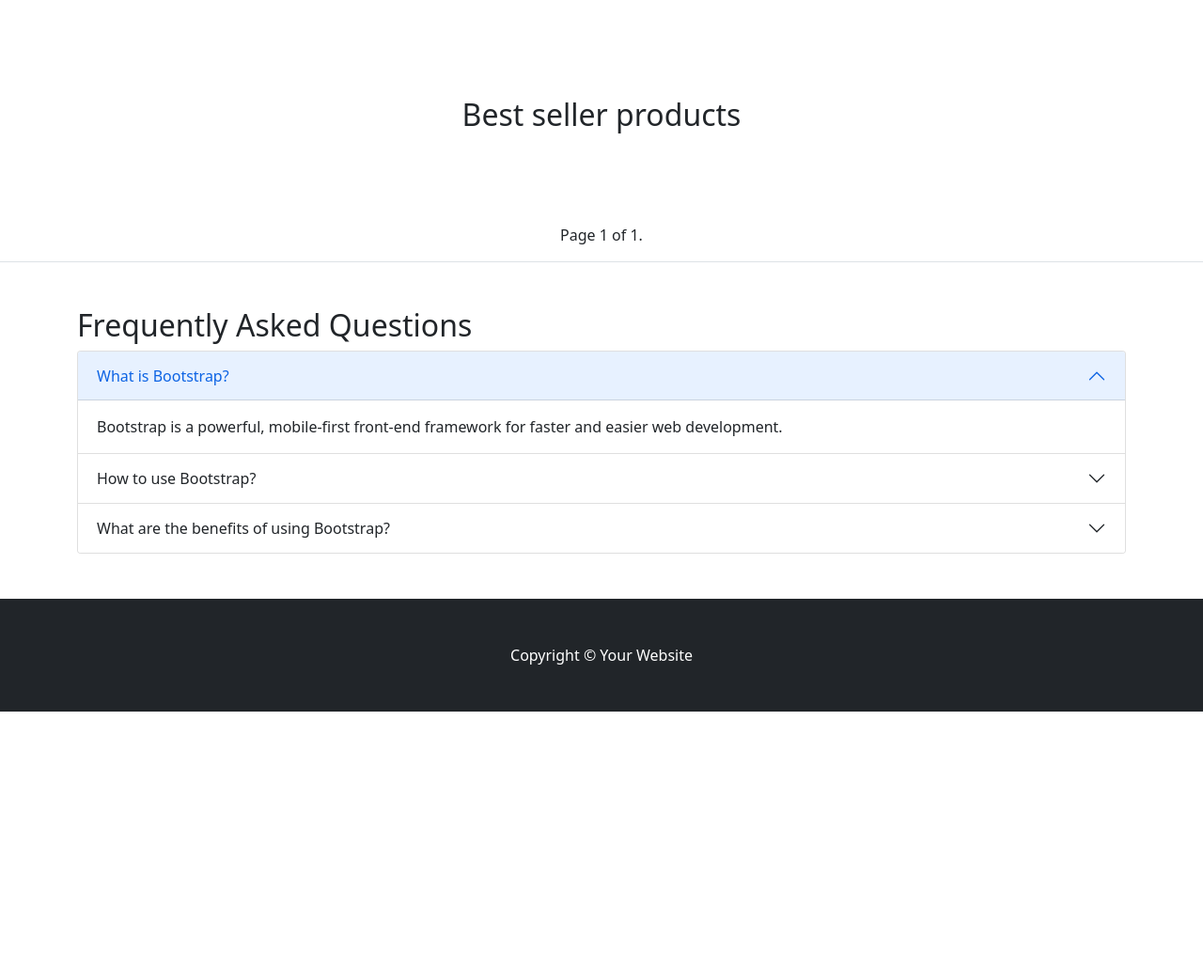
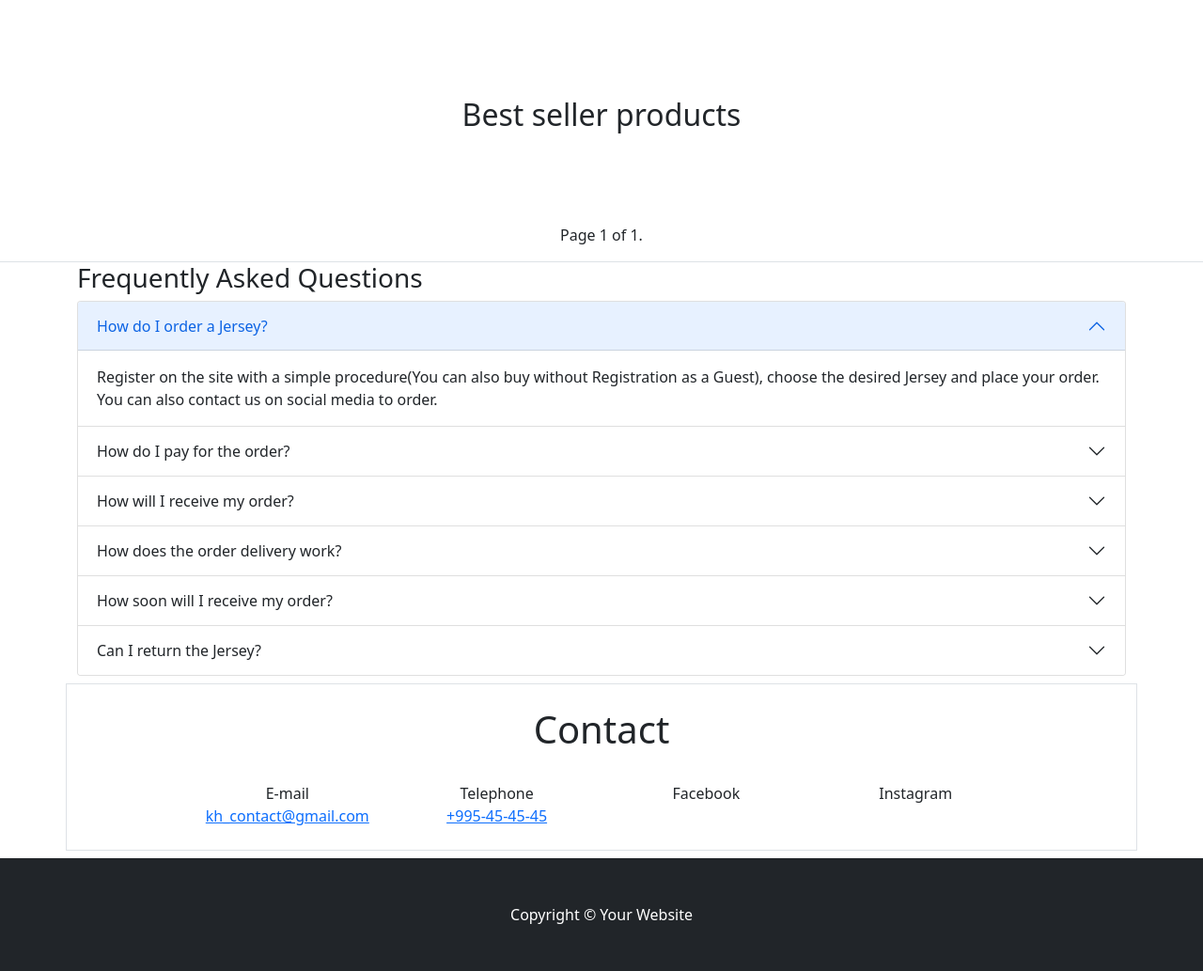
Before and after one commit to merab7/kharikha, a Django app: page / in a window 1280 px wide. Shown: the part 407-1440 px from the top of the page at 94% size. Before the commit the page ends 1164 px from the top, so only its background shows below. Run offline with Django 5.2, Linux system fonts and the light colour scheme; data that the repository does not hold is empty; some libraries are stand-ins or nearby versions.

Commit message:
resolving pagination issue and refactoring database update logic

```diff
--- a/card/templates/cart_sum.html
+++ b/card/templates/cart_sum.html
@@ -3,7 +3,7 @@
 {% block content %}
 
 
-<section class="pt-8">
+<section class="pt-8 sm-pt-28">
   <div class="container">
     <div class="row align-items-start">
       <div class="col-lg-8 ">
@@ -184,7 +184,7 @@
     </div>
   </div>
 </section>
-<br><br>
+<br><br><br><br><br><br>
 <script>
 $("#apply").click(function () {
     var cuponCode = $("#cupon").val();
--- a/card/templates/edit.html
+++ b/card/templates/edit.html
@@ -114,9 +114,11 @@
             <option selected value="{{ product.size }}">
               {{ product.size }}
             </option>
-            {% for size in size_count %} {% if size.size != product.size %}
+            {% for size in size_count %}
+            {% if size.quantity %}
+            {% if size.size != product.size %}
             <option value="{{ size.size }}">{{ size.size }}</option>
-            {% endif %}  {% endfor %}
+            {% endif %} {% endif %} {% endfor %}
           </select>
         </div>
         <div class="d-flex pb-2">
--- a/store/templates/base.html
+++ b/store/templates/base.html
@@ -80,7 +80,7 @@
     <!-- Start header -->
     <header>
       <nav
-        class="bg-base-color navbar navbar-expand-md header-light p-1 "
+        class="bg-base-color navbar navbar-expand-lg header-light p-1 "
       >
         <div class="container-fluid ">
           <button
@@ -125,6 +125,15 @@
                 <li class="nav-item">
                   <a class="nav-link fs-4" href="#faq">{% trans "FAQ" %}</a>
                 </li>
+                {% if request.LANGUAGE_CODE == 'en' %}
+                <li class="nav-item">
+                  <a class="nav-link fs-4" href="#contact">{% trans "Contact" %}</a>
+                </li>
+                {% else %}
+                <li class="nav-item">
+                  <a class="nav-link fs-4" href="#contact">{% trans "კონტაქტი" %}</a>
+                </li>
+                {% endif %}
                 {% endif %}
               </ul>
             </div>
@@ -240,7 +249,6 @@
       </div>
     </footer>
 
-    <!-- Smooth Scroll Script -->
     <script>
       document.querySelectorAll("a.nav-link[href^='#']").forEach((anchor) => {
         anchor.addEventListener("click", function (e) {
--- a/store/templates/details.html
+++ b/store/templates/details.html
@@ -69,10 +69,12 @@
           <ul class="shop-size mb-0">
             {% if size_count %}
             {% for size in size_count %}
+            {% if size.quantity  %}
             <li>
               <input class="d-none" type="radio" id="size-{{ size.size }}" name="size" value="{{ size.size }}" />
               <label for="size-{{ size.size }}"><span>{{ size.size }}</span></label>
             </li>
+            {% endif %}
             {% endfor %}
             {% else %}
             <li><span>{% trans "Unavailable" %}</span></li>
--- a/store/templates/home.html
+++ b/store/templates/home.html
@@ -65,9 +65,9 @@
   <div class="container">
     <ul class="shop-modern d-flex justify-content-between flex-wrap">
       {% for category in categories %}
-      <li class="grid-item col-lg-3 col-md-4 col-sm-6 col-xs-12 mb-4">
-        <div class="shop-box mb-10px p-5">
-          <div class="shop-image mb-20px position-relative">
+      <li class="grid-item col-lg-2 col-md-4 col-sm-6 col-xs-12 mb-4 bg-transparent ">
+        <div class="shop-box mb-10px p-5 ">
+          <div class="shop-image mb-20px position-relative ">
             <a href="{% url 'category' category.name %}">
               <img src="{{ category.image.url }}" alt="{{ category.name }}" />
               <div class="shop-overlay bg-gradient-gray-light-dark-transparent"></div>
@@ -97,7 +97,7 @@
 </section>
 
 <!-- Products Section -->
-<section id="products-section" class=" mt-5 ps-7 pe-7 pb-3 lg-ps-3 lg-pe-3 sm-pb-6 xs-px-0 border-bottom p-2">
+<section id="products-section" class="mt-5 ps-7 pe-7 pb-3 lg-ps-3 lg-pe-3 sm-pb-6 xs-px-0 border-bottom p-2">
   <div class="container">
     <div class="row mb-5 xs-mb-8">
       <div class="col-12 text-center">
@@ -108,116 +108,196 @@
       </div>
     </div>
   </div>
-  <div class="container-fluid">
-    <div class="row">
-      <div class="col-12">
-        <ul class="shop-modern d-flex justify-content-between flex-wrap">
-          {% for product in page_obj %}
-          <li class="grid-item col-lg-3 col-md-4 col-sm-6 col-xs-12 mb-4">
-            <div class="shop-box mb-10px p-5">
-              <div class="shop-image mb-20px position-relative">
-                <a href="{% url 'details' product.id %}">
-                  <img src="{{ product.image.url }}" alt="{{ product.name }}" />
-                  <div class="shop-overlay bg-gradient-gray-light-dark-transparent"></div>
-                  {% if product.sale > 0 %}
-                  <div class="sale-percentage position-absolute top-0 start-0 bg-danger text-white px-2 py-1">
-                    {{ product.sale }}%{% trans "Off" %}
-                  </div>
-                  {% endif %}
-                  <div class="shop-hover d-flex justify-content-center align-items-center w-100 h-100 position-absolute top-0 start-0">
-                    <div class="shop-buttons-wrap">
-                      <a href="{% url 'details' product.id %}" class="alt-font btn btn-small btn-box-shadow btn-round-edge left-icon add-to-cart custom-add-to-cart-btn" style="background-color: black; color: white;">
-                        <i class="bi-cart-fill"></i>
-                        <span class="quick-view-text button-text">{% trans "Add to cart" %}</span>
-                      </a>
-                    </div>
-                  </div>
-                </a>
-              </div>
-              <div class="shop-footer text-center">
-                {% if request.LANGUAGE_CODE == 'ka' %}
-                <a href="{% url 'details' product.id %}" class="alt-font text-dark-gray fs-19 fw-500">{{ product.name }}</a>
-                {% else %}
-                <a href="{% url 'details' product.id %}" class="alt-font text-dark-gray fs-19 fw-500">{{ product.name_en }}</a>
-                {% endif %}
-                {% if product.sale > 0 %}
-                <div class="price lh-22 fs-16">
-                  <del>${{ product.price }}</del> ${{ product.new_price }}
-                </div>
-                {% else %}
-                <div class="price lh-22 fs-16">${{ product.price }}</div>
-                {% endif %}
-              </div>
-            </div>
-          </li>
-          {% endfor %}
-        </ul>
+  <div id="product-list-container">
+    <!-- Include the products partial template -->
+    {% include 'partials/products.html' %}
 
-
-
-        <!-- Pagination controls -->
-        <div class="pagination justify-content-center mt-5">
-          <span class="step-links">
-            {% if page_obj.has_previous %}
-            <a href="?page=1">« {% trans "first" %}</a>
-            <a href="?page={{ page_obj.previous_page_number }}">{{ page_obj.previous_page_number }}</a>
-            {% endif %}
-            <span class="pagination">Page {{ page_obj.number }} of {{ page_obj.paginator.num_pages }}.</span>
-            {% if page_obj.has_next %}
-            <a href="?page={{ page_obj.next_page_number }}">{{ page_obj.next_page_number }}</a>
-            <a href="?page={{ page_obj.paginator.num_pages }}">»</a>
-            {% endif %}
-          </span>
-        </div>
-      </div>
-    </div>
   </div>
 </section>
+
 <section id="faq">
-  <div  class="container my-5">
-    <h2>{% trans "Frequently Asked Questions" %}</h2>
+  <div  class="container">
+    <h3>{% trans "Frequently Asked Questions" %}</h3>
     <div class="accordion" id="faqAccordion">
         <div class="accordion-item">
             <h2 class="accordion-header" id="headingOne">
                 <button class="accordion-button" type="button" data-bs-toggle="collapse" data-bs-target="#collapseOne" aria-expanded="true" aria-controls="collapseOne">
-                    {% trans "What is Bootstrap?" %}
+                    {% trans "How do I order a Jersey?" %}
                 </button>
             </h2>
             <div id="collapseOne" class="accordion-collapse collapse show" aria-labelledby="headingOne" data-bs-parent="#faqAccordion">
                 <div class="accordion-body">
-                    {% trans "Bootstrap is a powerful, mobile-first front-end framework for faster and easier web development." %}
+                    {% trans "Register on the site with a simple procedure(You can also buy without Registration as a Guest), choose the desired Jersey and place your order. You can also contact us on social media to order." %}
                 </div>
             </div>
         </div>
         <div class="accordion-item">
             <h2 class="accordion-header" id="headingTwo">
                 <button class="accordion-button collapsed" type="button" data-bs-toggle="collapse" data-bs-target="#collapseTwo" aria-expanded="false" aria-controls="collapseTwo">
-                    {% trans "How to use Bootstrap?" %}
+                    {% trans "How do I pay for the order?" %}
                 </button>
             </h2>
             <div id="collapseTwo" class="accordion-collapse collapse" aria-labelledby="headingTwo" data-bs-parent="#faqAccordion">
                 <div class="accordion-body">
-                    {% trans "You can use Bootstrap by including its CSS and JS files in your project and using its pre-defined classes." %}
+                    {% trans "Payment by card will be added to the site soon. Until then, you can select the transfer option when ordering and transfer the amount. Payment is also possible to pay when the order is received." %}
                 </div>
             </div>
         </div>
         <div class="accordion-item">
             <h2 class="accordion-header" id="headingThree">
                 <button class="accordion-button collapsed" type="button" data-bs-toggle="collapse" data-bs-target="#collapseThree" aria-expanded="false" aria-controls="collapseThree">
-                    {% trans "What are the benefits of using Bootstrap?" %}
+                    {% trans "How will I receive my order?" %}
                 </button>
             </h2>
             <div id="collapseThree" class="accordion-collapse collapse" aria-labelledby="headingThree" data-bs-parent="#faqAccordion">
                 <div class="accordion-body">
-                    {% trans "Bootstrap offers responsive design, a wide range of components, and a consistent design framework, making web development faster and easier." %}
+                    {% trans "You can pick up the order yourself at the following locations: Vazha-Pshavela, Tsereteli, or Marjanishvili avenues. If you want to pick up the order yourself, mark the desired location in the additional information field and leave us a contact number." %}
                 </div>
             </div>
         </div>
+        <div class="accordion-item">
+          <h2 class="accordion-header" id="headingfour">
+              <button class="accordion-button collapsed" type="button" data-bs-toggle="collapse" data-bs-target="#collapsefour" aria-expanded="false" aria-controls="collapseThree">
+                  {% trans "How does the order delivery work?" %}
+              </button>
+          </h2>
+          <div id="collapsefour" class="accordion-collapse collapse" aria-labelledby="headingfour" data-bs-parent="#faqAccordion">
+              <div class="accordion-body">
+                  {% trans "Currently, the delivery is made throughout the central districts of Tbilisi. If you want to use the delivery service and receive the jersey at the desired address, please specify the mentioned address in detail. Delivery service is free." %}
+              </div>
+          </div>
+      </div>
+      <div class="accordion-item">
+        <h2 class="accordion-header" id="headingfive">
+            <button class="accordion-button collapsed" type="button" data-bs-toggle="collapse" data-bs-target="#collapsefive" aria-expanded="false" aria-controls="collapseThree">
+                {% trans "How soon will I receive my order?" %}
+            </button>
+        </h2>
+        <div id="collapsefive" class="accordion-collapse collapse" aria-labelledby="headingfive" data-bs-parent="#faqAccordion">
+            <div class="accordion-body">
+                {% trans "Your order can be delivered from the day of ordering. The maximum delivery time is two working days." %}
+            </div>
+        </div>
+    </div>
+    <div class="accordion-item">
+      <h2 class="accordion-header" id="headingsix">
+          <button class="accordion-button collapsed" type="button" data-bs-toggle="collapse" data-bs-target="#collapsesix" aria-expanded="false" aria-controls="collapseThree">
+              {% trans "Can I return the Jersey?" %}
+          </button>
+      </h2>
+      <div id="collapsesix" class="accordion-collapse collapse" aria-labelledby="headingsix" data-bs-parent="#faqAccordion">
+          <div class="accordion-body">
+              {% trans "You can return the jersey within two working days of receipt if you find any damage or if the size does not fit you. Contact us for a return." %}
+          </div>
+      </div>
+  </div>
     </div>
 </div>
 
 
 </section>
 
+<section id="contact" class="mb-0  p-2 text-center">
+  <div class="container border p-4 ">
+    <div class="pb-4">
+      {% if request.LANGUAGE_CODE == 'en' %}
+          <h1>Contact</h1>
+      {% else %}
+      <h3>დაგვიკავშირდი</h3>
+      {% endif %}
+    </div>
+      <div class="row row-cols-1 row-cols-lg-5 row-cols-md-2 row-cols-sm-2 justify-content-center" >
+          <!-- start features box item -->
+          <div class="col icon-with-text-style-09 md-mb-40px">
+              <div class="feature-box">
+                  <div class="feature-box-icon feature-box-icon-rounded dark-hover hover-box text-base-color w-90px h-90px rounded-circle mb-10px">
+                      <i class="bi bi-envelope icon-large"></i>
+                      <div class="feature-box-icon-hover bg-base-color rounded-circle"></div>
+                  </div>
+                  <div class="feature-box-content last-paragraph-no-margin">
+                      <span class="d-block fw-700 text-dark-gray mb-5px fs-18">{% trans "E-mail" %}</span>
+                      <div class="w-100 d-block">
+                          <a href="mailto:info@yourdomain.com">kh_contact@gmail.com</a><br>
+
+                      </div>
+                  </div>
+              </div>
+          </div>
+          <!-- end features box item -->
+          <!-- start features box item -->
+          <div class="col icon-with-text-style-09 xs-mb-40px">
+              <div class="feature-box">
+                  <div class="feature-box-icon feature-box-icon-rounded dark-hover hover-box text-base-color w-90px h-90px rounded-circle mb-10px">
+                      <i class="bi bi-telephone icon-large"></i>
+                      <div class="feature-box-icon-hover bg-base-color rounded-circle"></div>
+                  </div>
+                  <div class="feature-box-content last-paragraph-no-margin">
+                      <span class="d-block fw-700 text-dark-gray mb-5px fs-18">{% trans "Telephone" %}</span>
+                      <div class="w-100 d-block">
+                          <span class="d-block"><a href="tel:1800222000">+995-45-45-45</a></span>
+
+                      </div>
+                  </div>
+              </div>
+          </div>
+
+          <!-- end features box item -->
+          <div class="col icon-with-text-style-09">
+              <div class="feature-box">
+                  <div class="feature-box-icon feature-box-icon-rounded dark-hover hover-box text-base-color w-90px h-90px rounded-circle mb-10px">
+                      <i class="bi bi-facebook icon-large"></i>
+                      <div class="feature-box-icon-hover bg-base-color rounded-circle"></div>
+                  </div>
+                  <div class="feature-box-content last-paragraph-no-margin">
+                      <span class="d-block fw-700 text-dark-gray mb-5px fs-18">Facebook</span>
+                      <a href="https://www.instagram.com/your_instagram_page/" target="_blank"></a>
+
+                  </div>
+              </div>
+          </div>
+          <div class="col icon-with-text-style-09">
+            <div class="feature-box">
+                <div class="feature-box-icon feature-box-icon-rounded dark-hover hover-box text-base-color w-90px h-90px rounded-circle mb-10px">
+                    <i class="bi bi-instagram icon-large pointer"></i>
+                    <div class="feature-box-icon-hover bg-base-color rounded-circle"></div>
+                </div>
+                <div class="feature-box-content last-paragraph-no-margin">
+                    <span class="d-block fw-700 text-dark-gray mb-5px fs-18">Instagram</span>
+                    <a href="https://www.instagram.com/your_instagram_page/" target="_blank"></a>
+
+                </div>
+            </div>
+        </div>
+      </div>
+
+  </div>
+
+<script src="https://code.jquery.com/jquery-3.6.0.min.js"></script>
+<script>
+
+$(document).ready(function() {
+    $('#products-section').on('click', '.page-link', function(e) {
+        e.preventDefault();
+        var page = $(this).data('page');
+
+        $.ajax({
+            url: "{% url 'load_products' %}",
+            data: {
+                'page': page
+            },
+
+            success: function(data) {
+
+                $('#product-list-container').html(data);
+
+            }
+        });
+    });
+});
+
+</script>
+
+</section>
+
 
 {% endblock %}
--- /dev/null
+++ b/store/templates/partials/products.html
@@ -0,0 +1,61 @@
+{% load static %} {% load i18n %}
+<div class="row">
+    <div class="col-12">
+      <ul class="shop-modern d-flex justify-content-between flex-wrap ">
+        {% for product in page_obj %}
+        <li class="grid-item col-lg-3 col-md-4 col-sm-6 col-xs-12 mb-4 ">
+          <div class="shop-box mb-10px p-5">
+            <div class="shop-image mb-20px position-relative">
+              <a href="{% url 'details' product.id %}">
+                <img src="{{ product.image.url }}" alt="{{ product.name }}" />
+                <div class="shop-overlay bg-gradient-gray-light-dark-transparent"></div>
+                {% if product.sale > 0 %}
+                <div class="sale-percentage position-absolute top-0 start-0 bg-danger text-white px-2 py-1">
+                  {{ product.sale }}%{% trans "Off" %}
+                </div>
+                {% endif %}
+                <div class="shop-hover d-flex justify-content-center align-items-center w-100 h-100 position-absolute top-0 start-0">
+                  <div class="shop-buttons-wrap">
+                    <a href="{% url 'details' product.id %}" class="alt-font btn btn-small btn-box-shadow btn-round-edge left-icon add-to-cart custom-add-to-cart-btn" style="background-color: black; color: white;">
+                      <i class="bi-cart-fill"></i>
+                      <span class="quick-view-text button-text">{% trans "Add to cart" %}</span>
+                    </a>
+                  </div>
+                </div>
+              </a>
+            </div>
+            <div class="shop-footer text-center">
+              {% if request.LANGUAGE_CODE == 'ka' %}
+              <a href="{% url 'details' product.id %}" class="alt-font text-dark-gray fs-19 fw-500">{{ product.name }}</a>
+              {% else %}
+              <a href="{% url 'details' product.id %}" class="alt-font text-dark-gray fs-19 fw-500">{{ product.name_en }}</a>
+              {% endif %}
+              {% if product.sale > 0 %}
+              <div class="price lh-22 fs-16">
+                <del>${{ product.price }}</del> ${{ product.new_price }}
+              </div>
+              {% else %}
+              <div class="price lh-22 fs-16">${{ product.price }}</div>
+              {% endif %}
+            </div>
+          </div>
+        </li>
+        {% endfor %}
+      </ul>
+
+      <!-- Pagination controls -->
+      <div class="pagination justify-content-center mt-5">
+        <span class="step-links">
+          {% if page_obj.has_previous %}
+          <a href="#" class="page-link" data-page="1">« {% trans "first" %}</a>
+          <a href="#" class="page-link" data-page="{{ page_obj.previous_page_number }}">{{ page_obj.previous_page_number }}</a>
+          {% endif %}
+          <span class="pagination">Page {{ page_obj.number }} of {{ page_obj.paginator.num_pages }}.</span>
+          {% if page_obj.has_next %}
+          <a href="#" class="page-link" data-page="{{ page_obj.next_page_number }}">{{ page_obj.next_page_number }}</a>
+          <a href="#" class="page-link" data-page="{{ page_obj.paginator.num_pages }}">»</a>
+          {% endif %}
+        </span>
+      </div>
+    </div>
+  </div>
--- a/store/urls.py
+++ b/store/urls.py
@@ -4,6 +4,7 @@ from . import views
 
 urlpatterns = [
     path('', views.home, name='home'),
+    path('load-products/', views.load_products, name='load_products'),
     path('product/<int:pk>', views.details, name='details'),
     path('product/<cat_name>', views.category, name='category'),
     path('quantity', views.quantity, name='quantity'),
--- a/store/views.py
+++ b/store/views.py
@@ -18,11 +18,24 @@ def home(request):
     }
     return render(request, 'home.html', context)
 
+def load_products(request):
+    products = Product.objects.all()
+    paginator = Paginator(products, 5)  # Show 5 products per page
+
+    page_number = request.GET.get('page')
+    page_obj = paginator.get_page(page_number)
+
+    context = {
+        'page_obj': page_obj
+    }
+    return render(request, 'partials/products.html', context)
+
 
 def details(request, pk):
     product = Product.objects.get(id=pk)
     size_count = ProductSize.objects.filter(product=product)
     max_quantity = int()
+
 
 
 
```
Also changed, not shown: card/views.py (+29 -1 lines), payment/views.py (+12 -5 lines), locale/ka/LC_MESSAGES/django.po, top-view-composition-with-soccer-balls.jpg (added), 1 other file.
